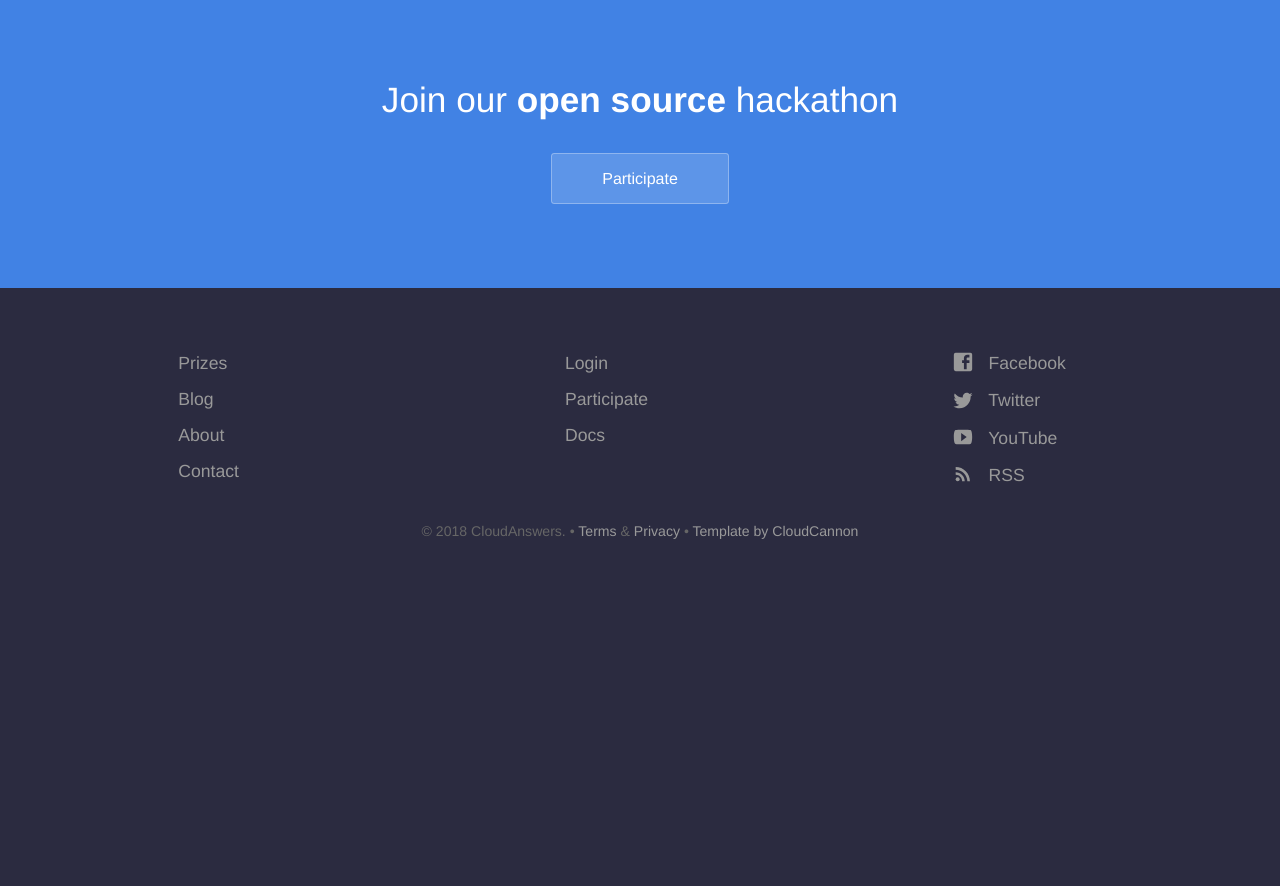
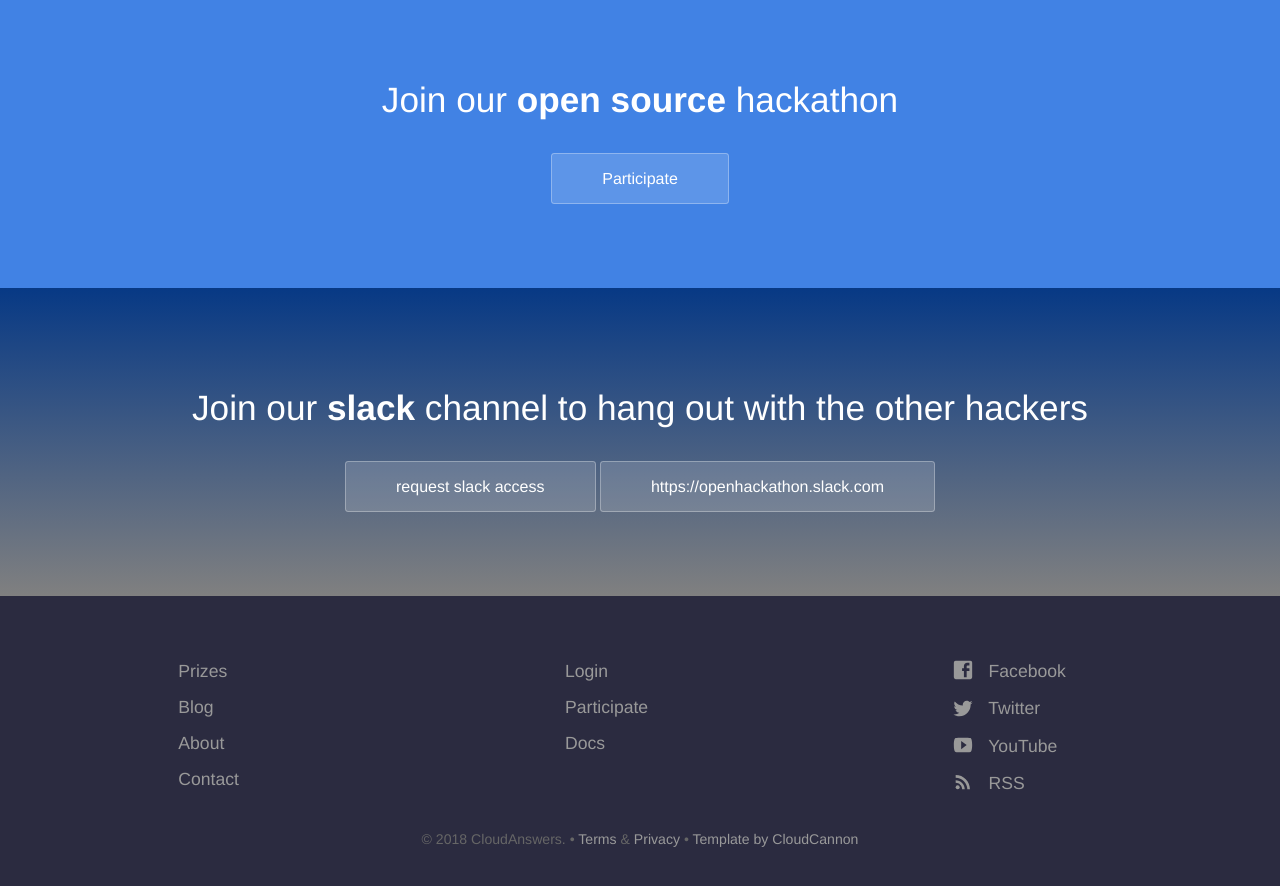
Before and after one commit to cloudanswers/hackathon.cloudanswers.com, a Jekyll site: the page built from index.html, in a window 1280 px wide and 900 px high, scrolled down 2472 px. Shown: the top 886 px of the window. Built offline with Jekyll 4.4.1, drawn with Linux system fonts in a browser that asks for light colours; before the commit the page ends 3064 px from its top, so only the background shows below that.

Commit message:
add slack CTA so people have help channel

```diff
--- a/_layouts/default.html
+++ b/_layouts/default.html
@@ -47,7 +47,23 @@
       <div class="button alt"><a href="/participate/">Participate</a></div>
     </section>
     {% endif %}
+    <!-- slack invite -->
+    <section
+      class="bottom-cta"
+      style="background: linear-gradient(to bottom, #073985 0%, #808080 100%);"
+    >
+      <h2>
+        Join our <strong>slack</strong> channel to hang out with the other
+        hackers
+      </h2>
+      <div class="button alt">
+        <a href="mailto:hackathon@cloudanswers.com">request slack access</a>
 
+        <a href="https://openhackathon.slack.com"
+          >https://openhackathon.slack.com</a
+        >
+      </div>
+    </section>
     <footer>
       <div class="container">
         <p class="editor-link">
```
Also changed, not shown: images/slack.png (added).
